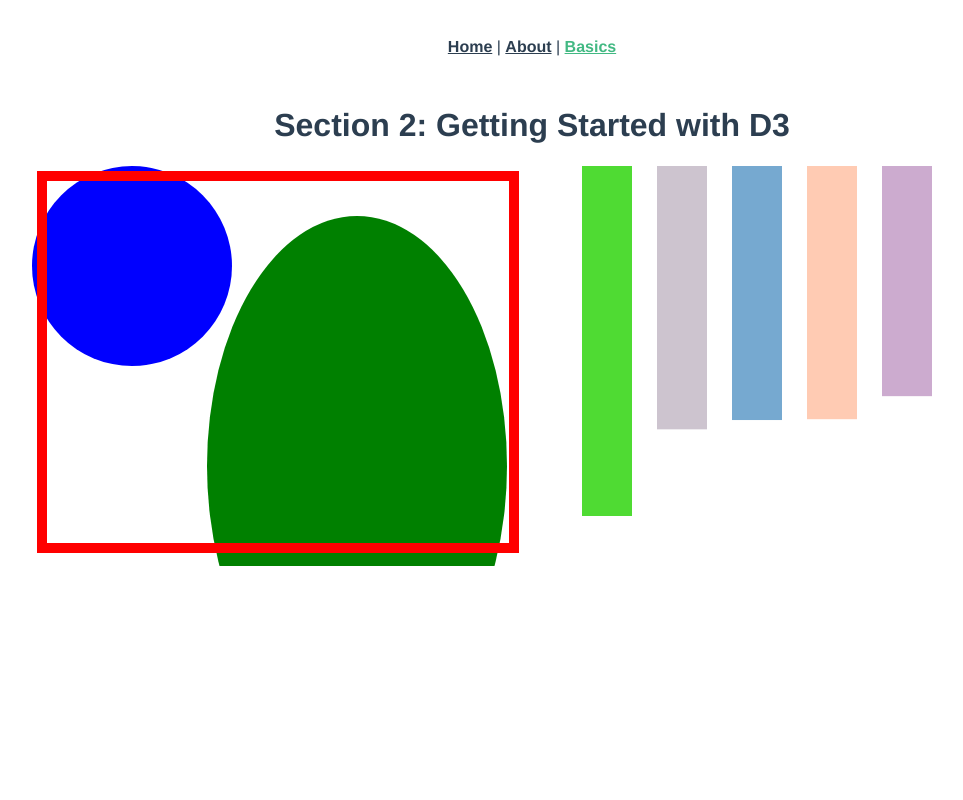
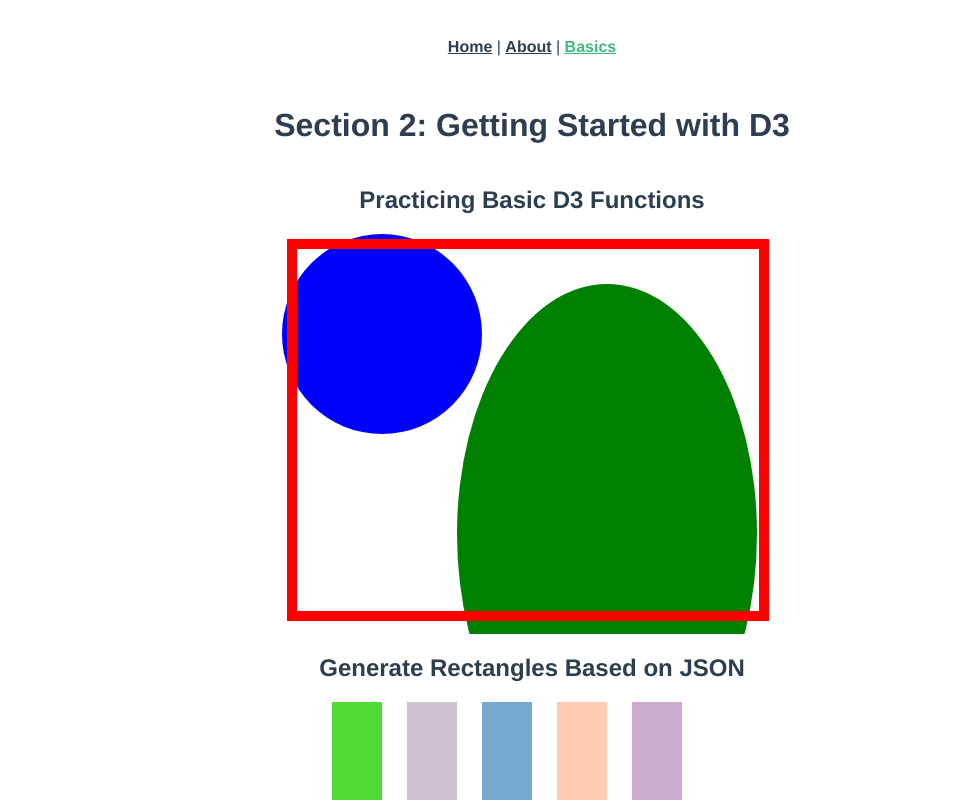
Before and after one commit to bencodezen/d3-lab, a Vue app: page /basics in a window 1280 px wide. Shown: the top 800 px of the page, without its empty margins (108-1071 px from the left). Built offline with nearby package versions, Linux system fonts and the light colour scheme.

Commit message:
feature: add headings and formatting

```diff
--- a/src/views/Basics.vue
+++ b/src/views/Basics.vue
@@ -11,11 +11,19 @@ export default {
 </script>
 
 <template>
-  <main>
+  <main class="wrapper">
     <h1>Section 2: Getting Started with D3</h1>
+    <h2>Practicing Basic D3 Functions</h2>
     <AddSvgExercise />
+    <h2>Generate Rectangles Based on JSON</h2>
     <BuildingVisualization />
   </main>
 </template>
 
-<style></style>
+<style>
+.wrapper {
+  display: flex;
+  flex-direction: column;
+  align-items: center;
+}
+</style>
```
